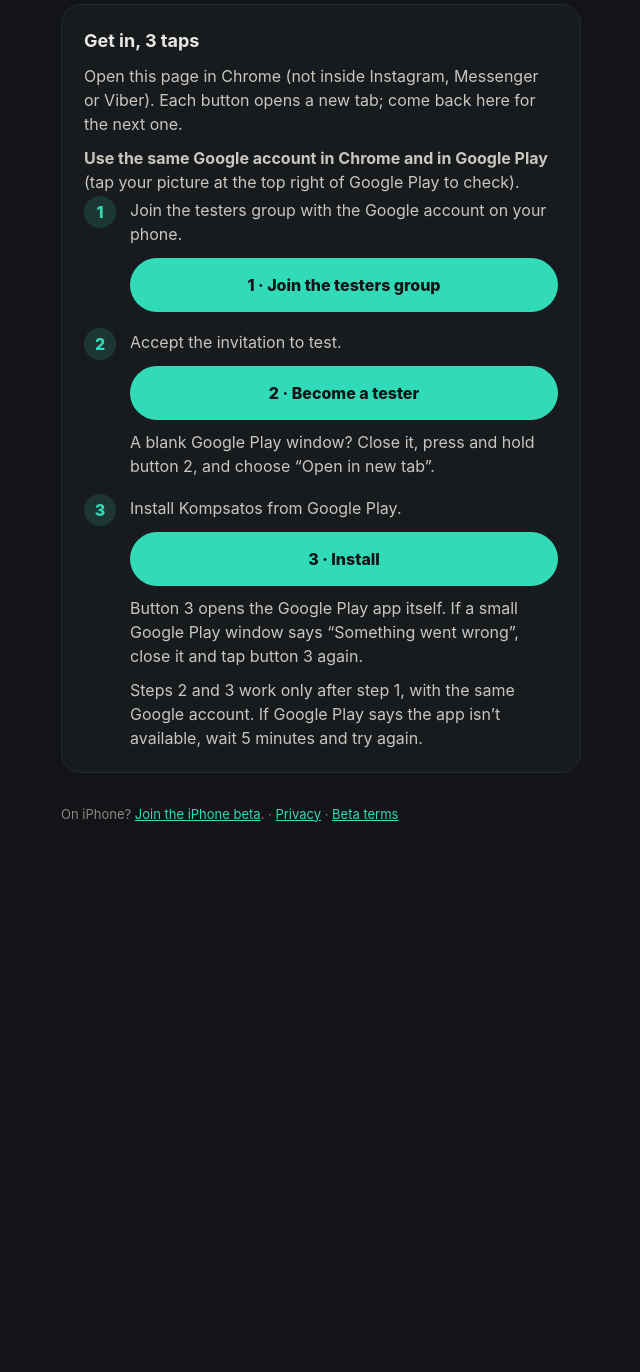
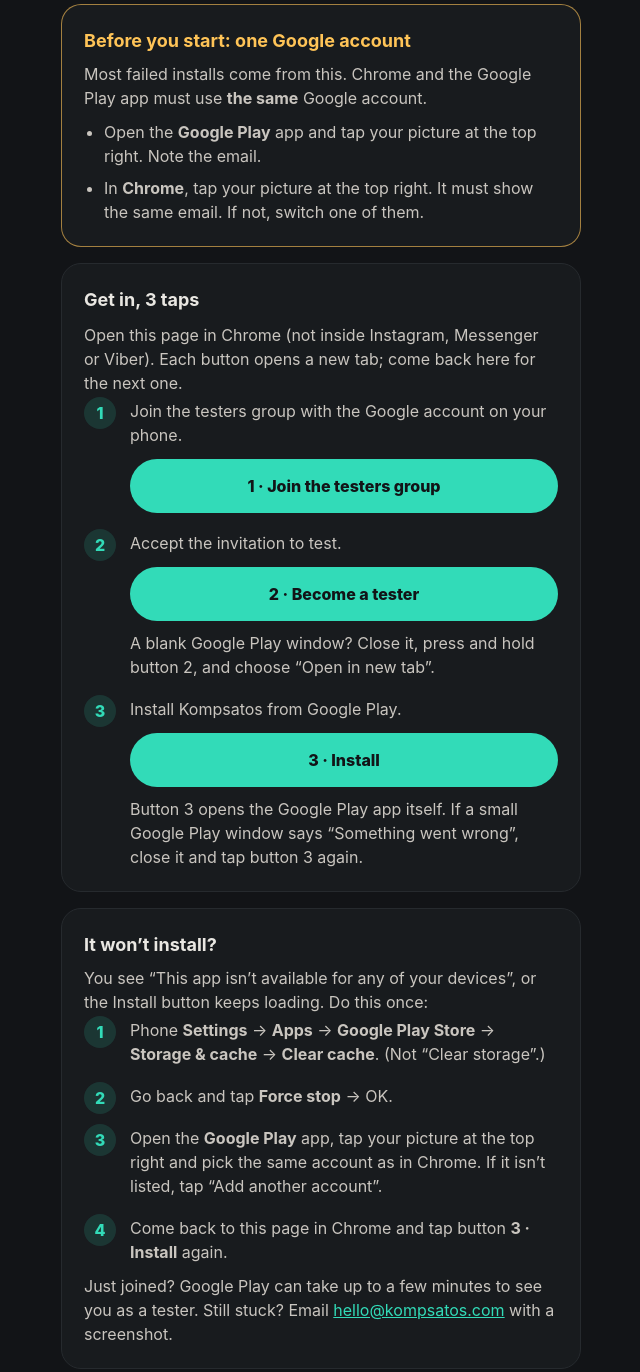
Before and after one commit to dimilaz69/kompsatos-site, a plain HTML site: page android/index.html in a window 1280 px wide. Shown: the part 804-2176 px from the top of the page, without its empty margins (319-959 px from the left). Before the commit the page ends 1684 px from the top, so only its background shows below. Drawn offline with Linux system fonts and the light colour scheme.

Commit message:
Android page: account check up front and a "won't install" fix
- New card before the three taps: check that Chrome and the Google Play
  app use the same Google account, with where to look in each.
- New "It won't install?" card for "not available for any of your
  devices" and an Install button that keeps loading: clear the Play
  Store cache, force stop, pick the same account in Google Play, tap
  button 3 again. This is the fix that worked on a tester's phone.

Co-Authored-By: Claude Opus 5.5 <noreply@anthropic.com>
Claude-Session: https://claude.ai/code/session_01RNgFqbBQuD41JRf5Xd76aD

```diff
--- a/android/index.html
+++ b/android/index.html
@@ -43,6 +43,10 @@
     .btn{display:block;text-align:center;background:#32DBB8;color:#121417;font-weight:800;text-decoration:none;border-radius:999px;padding:15px 18px;margin-top:12px;font-size:16px}
     .btn.alt{background:transparent;color:#32DBB8;border:2px solid #32DBB8}
     .note{color:#8C8882;font-size:13px;margin-top:10px}
+    .warn{border-color:rgba(255,196,87,.6)}
+    .warn h2{color:#FFC457}
+    .checks{margin:10px 0 0 20px}
+    .checks li{margin-top:8px}
     .foot{color:#8C8882;font-size:13px;margin-top:32px}
     [data-l]{display:none}
     html[lang="en"] [data-l="en"],html[lang="el"] [data-l="el"]{display:revert}
@@ -85,13 +89,24 @@
     <p data-l="el">Προπονήσου με την εφαρμογή 4 εβδομάδες. Όταν κάτι δεν δουλεύει ή σε μπερδεύει, πες μας: <a href="mailto:hello@kompsatos.com">hello@kompsatos.com</a></p>
   </div>
 
+  <div class="card warn">
+    <h2 data-l="en">Before you start: one Google account</h2>
+    <h2 data-l="el">Πριν ξεκινήσεις: ένας λογαριασμός Google</h2>
+    <p data-l="en">Most failed installs come from this. Chrome and the Google Play app must use <b>the same</b> Google account.</p>
+    <p data-l="el">Από εδώ ξεκινούν σχεδόν όλες οι αποτυχημένες εγκαταστάσεις. Το Chrome και η εφαρμογή Google Play πρέπει να έχουν <b>τον ίδιο</b> λογαριασμό Google.</p>
+    <ul class="checks">
+      <li data-l="en">Open the <b>Google Play</b> app and tap your picture at the top right. Note the email.</li>
+      <li data-l="en">In <b>Chrome</b>, tap your picture at the top right. It must show the same email. If not, switch one of them.</li>
+      <li data-l="el">Άνοιξε την εφαρμογή <b>Google Play</b> και πάτα την εικόνα σου πάνω δεξιά. Δες ποιο email γράφει.</li>
+      <li data-l="el">Στο <b>Chrome</b> πάτα την εικόνα σου πάνω δεξιά. Πρέπει να γράφει το ίδιο email. Αν όχι, άλλαξε το ένα από τα δύο.</li>
+    </ul>
+  </div>
+
   <div class="card">
     <h2 data-l="en">Get in, 3 taps</h2>
     <h2 data-l="el">Μπες με 3 πατήματα</h2>
     <p class="note" data-l="en">Open this page in Chrome (not inside Instagram, Messenger or Viber). Each button opens a new tab; come back here for the next one.</p>
-    <p class="note" data-l="en"><b>Use the same Google account in Chrome and in Google Play</b> (tap your picture at the top right of Google Play to check).</p>
     <p class="note" data-l="el">Άνοιξε αυτή τη σελίδα στο Chrome (όχι μέσα από Instagram, Messenger ή Viber). Κάθε κουμπί ανοίγει νέα καρτέλα· γύρνα εδώ για το επόμενο.</p>
-    <p class="note" data-l="el"><b>Ο λογαριασμός Google στο Chrome πρέπει να είναι ο ίδιος με του Google Play</b> (πάτα την εικόνα σου πάνω δεξιά στο Google Play για να το δεις).</p>
     <ol>
       <li>
         <span data-l="en">Join the testers group with the Google account on your phone.</span>
@@ -110,11 +125,28 @@
         <span data-l="el">Εγκατάστησε το Kompsatos από το Google Play.</span>
         <a class="btn" href="intent://details?id=com.dimitrislazaridis.coachapp#Intent;scheme=market;package=com.android.vending;S.browser_fallback_url=https%3A%2F%2Fplay.google.com%2Fstore%2Fapps%2Fdetails%3Fid%3Dcom.dimitrislazaridis.coachapp;end"><span data-l="en">3 · Install</span><span data-l="el">3 · Εγκατάσταση</span></a>
         <p class="note" data-l="en">Button 3 opens the Google Play app itself. If a small Google Play window says “Something went wrong”, close it and tap button 3 again.</p>
-        <p class="note" data-l="en">Steps 2 and 3 work only after step 1, with the same Google account. If Google Play says the app isn’t available, wait 5 minutes and try again.</p>
         <p class="note" data-l="el">Το κουμπί 3 ανοίγει την ίδια την εφαρμογή Google Play. Αν ένα μικρό παράθυρο του Google Play γράψει «Σφάλμα», κλείσ' το και πάτα ξανά το κουμπί 3.</p>
-        <p class="note" data-l="el">Τα βήματα 2 και 3 δουλεύουν μόνο μετά το βήμα 1, με τον ίδιο λογαριασμό Google. Αν το Google Play γράψει ότι η εφαρμογή δεν είναι διαθέσιμη, περίμενε 5 λεπτά και ξαναδοκίμασε.</p>
       </li>
     </ol>
+  </div>
+
+  <div class="card" id="help">
+    <h2 data-l="en">It won’t install?</h2>
+    <h2 data-l="el">Δεν εγκαθίσταται;</h2>
+    <p data-l="en">You see “This app isn’t available for any of your devices”, or the Install button keeps loading. Do this once:</p>
+    <p data-l="el">Βλέπεις «Αυτή η εφαρμογή δεν είναι διαθέσιμη για καμία από τις συσκευές σας», ή το «Εγκατάσταση» φορτώνει συνέχεια. Κάνε μία φορά τα εξής:</p>
+    <ol>
+      <li data-l="en">Phone <b>Settings</b> → <b>Apps</b> → <b>Google Play Store</b> → <b>Storage &amp; cache</b> → <b>Clear cache</b>. (Not “Clear storage”.)</li>
+      <li data-l="en">Go back and tap <b>Force stop</b> → OK.</li>
+      <li data-l="en">Open the <b>Google Play</b> app, tap your picture at the top right and pick the same account as in Chrome. If it isn’t listed, tap “Add another account”.</li>
+      <li data-l="en">Come back to this page in Chrome and tap button <b>3 · Install</b> again.</li>
+      <li data-l="el"><b>Ρυθμίσεις</b> κινητού → <b>Εφαρμογές</b> → <b>Google Play Store</b> → <b>Αποθηκευτικός χώρος και κρυφή μνήμη</b> → <b>Διαγραφή κρυφής μνήμης</b>. (Όχι «Διαγραφή αποθηκευτικού χώρου».)</li>
+      <li data-l="el">Γύρνα πίσω και πάτα <b>Αναγκαστική διακοπή</b> → ΟΚ.</li>
+      <li data-l="el">Άνοιξε την εφαρμογή <b>Google Play</b>, πάτα την εικόνα σου πάνω δεξιά και διάλεξε τον ίδιο λογαριασμό με το Chrome. Αν δεν υπάρχει, πάτα «Προσθήκη άλλου λογαριασμού».</li>
+      <li data-l="el">Γύρνα σε αυτή τη σελίδα στο Chrome και πάτα ξανά το κουμπί <b>3 · Εγκατάσταση</b>.</li>
+    </ol>
+    <p class="note" data-l="en">Just joined? Google Play can take up to a few minutes to see you as a tester. Still stuck? Email <a href="mailto:hello@kompsatos.com">hello@kompsatos.com</a> with a screenshot.</p>
+    <p class="note" data-l="el">Μόλις γράφτηκες; Το Google Play μπορεί να θέλει λίγα λεπτά για να σε δει ως δοκιμαστή. Ακόμα τίποτα; Στείλε screenshot στο <a href="mailto:hello@kompsatos.com">hello@kompsatos.com</a>.</p>
   </div>
 
   <p class="foot" data-l="en">On iPhone? <a href="/#beta">Join the iPhone beta</a>. · <a href="/privacy.html">Privacy</a> · <a href="/terms.html">Beta terms</a></p>
```
